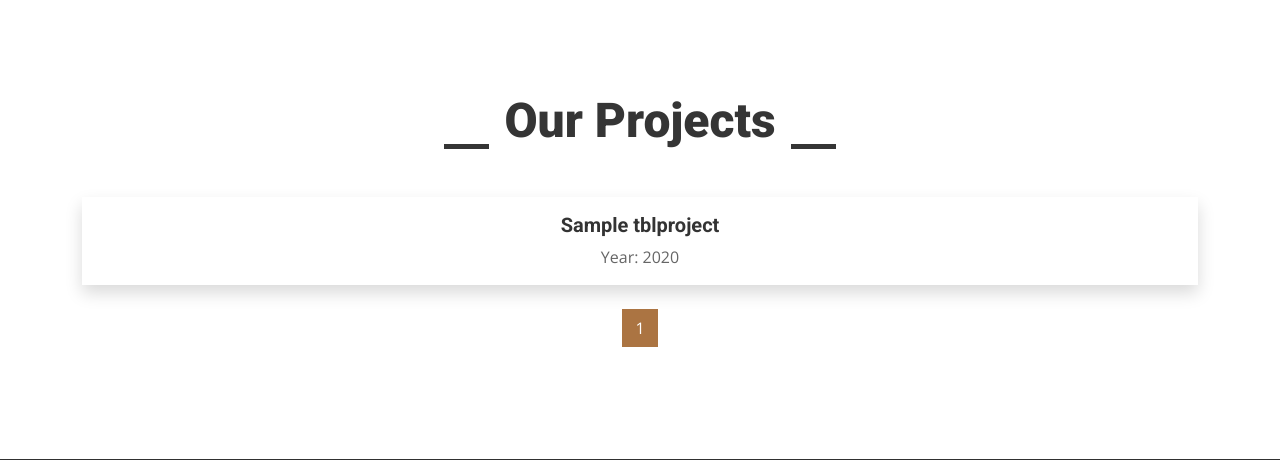
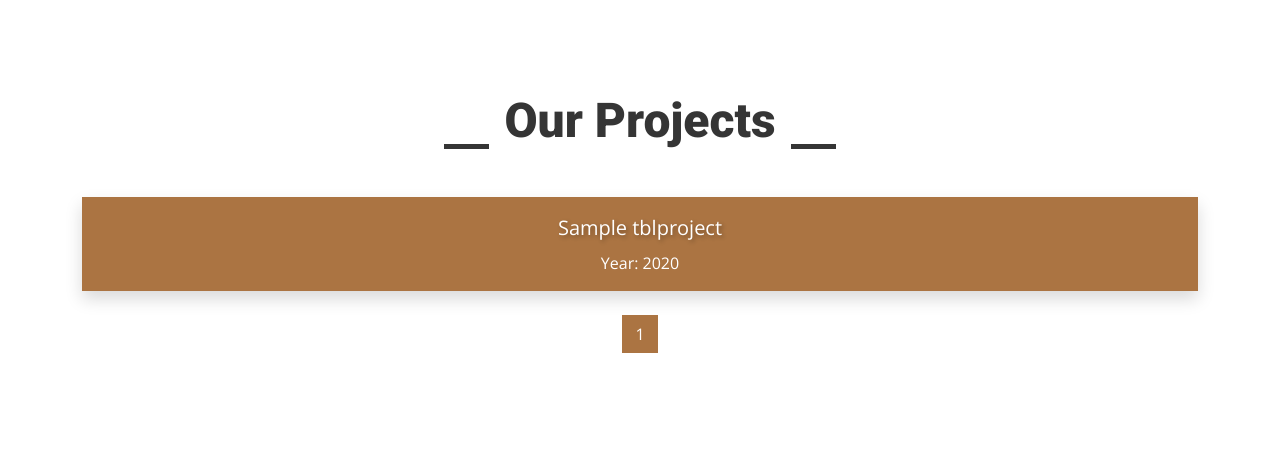
Before and after one commit to taufiqnzm/Azurite_Engineering_PLT, a PHP site: page /project.php in a window 1280 px wide. Shown: the part 478-938 px from the top of the page. Run offline with PHP 8.4, Linux system fonts and the light colour scheme; tables that the repository leaves empty or names only in its code hold one stand-in row (values such as "Sample post"); some libraries are stand-ins or nearby versions.

Commit message:
adjusted style but i wanna add result

```diff
--- a/project.php
+++ b/project.php
@@ -66,14 +66,18 @@
         }
 
         .card-title {
-            font-weight: 700;
-            font-size: 1.25rem;
-            color: #333;
+            font-size: 1.25rem; /* Increase font size */
+            color: #ffffff; /* White color */
+            text-shadow: 2px 2px 4px rgba(0, 0, 0, 0.3); /* Add text shadow for contrast */
         }
 
         .card-text {
             font-size: 1rem;
-            color: #666;
+            color: #ffffff;
+        }
+
+        .custom-card {
+            background-color: #ab7442; /* Change background color */
         }
     </style>
 </head>
@@ -156,9 +160,9 @@
                     while($row = $result->fetch_assoc()) {
                         echo '
                         <div class="col-12 mb-4">
-                            <div class="card border-0 shadow">
+                            <div class="card border-0 shadow custom-card">
                                 <div class="card-body text-center">
-                                    <h5 class="card-title">' . htmlspecialchars($row["projectName"]) . '</h5>
+                                    <p class="card-title">' . htmlspecialchars($row["projectName"]) . '</p>
                                     <p class="card-text">Year: ' . htmlspecialchars($row["projectYear"]) . '</p>
                                 </div>
                             </div>
```
